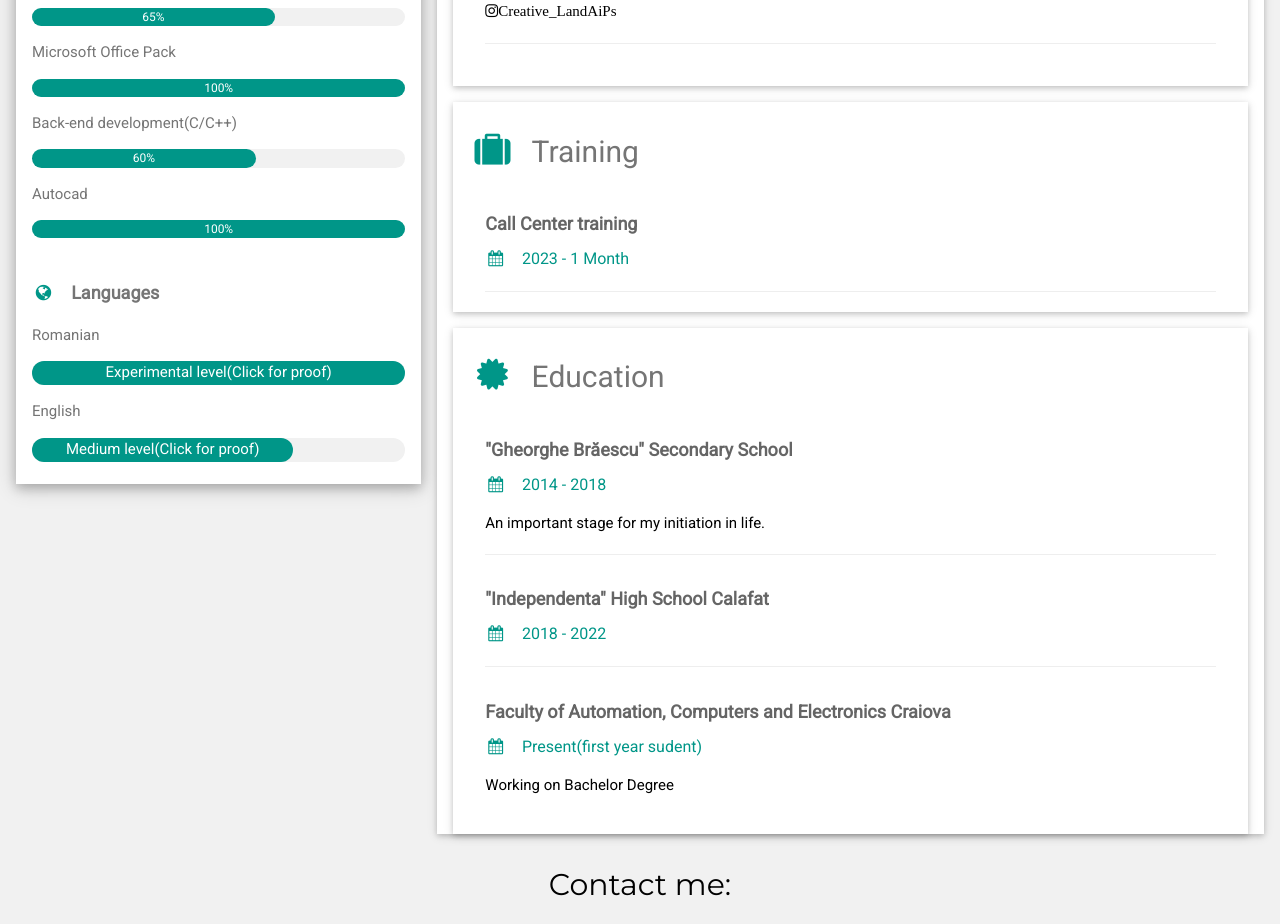
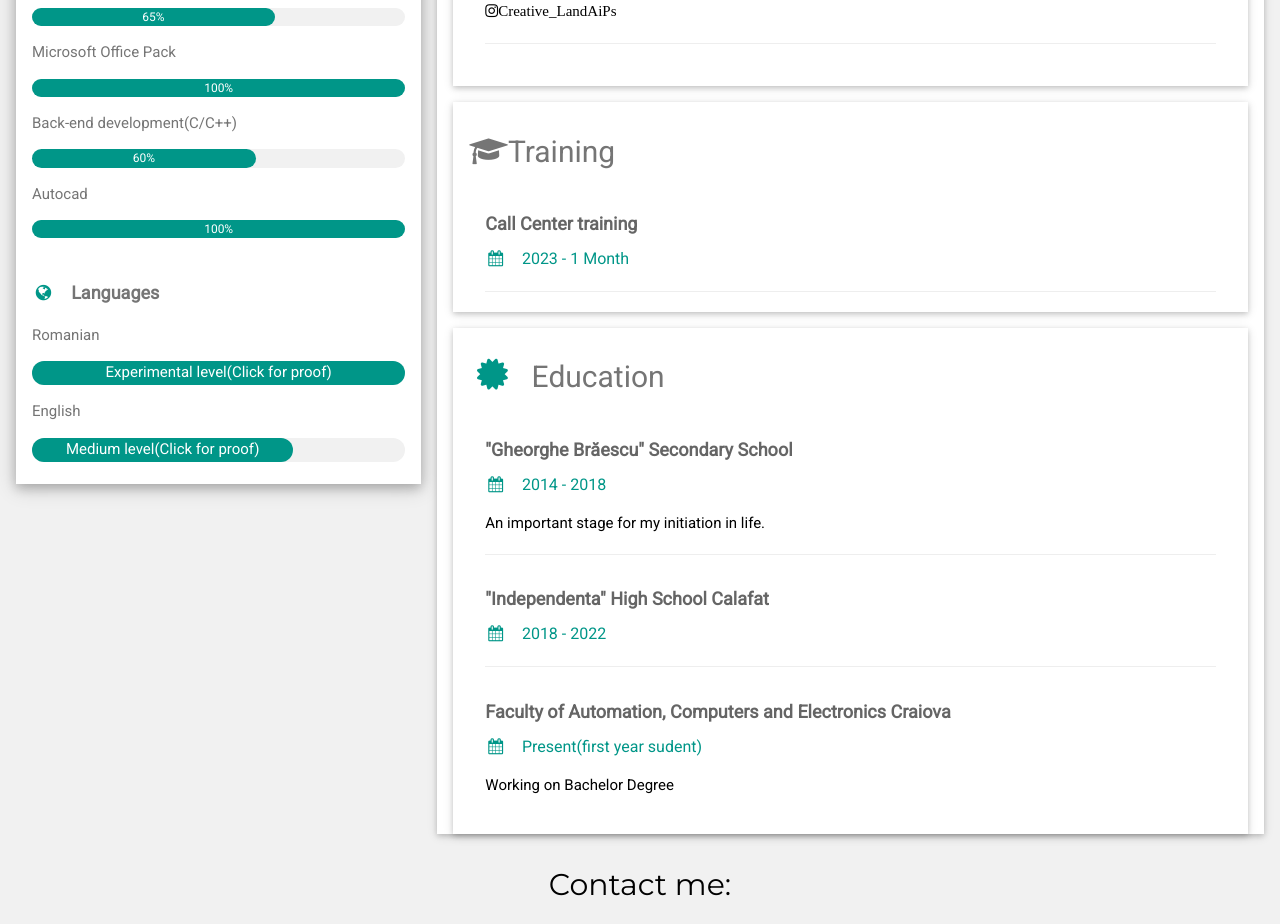
Before and after one commit to Cosmin-star/CHIRCA_COSMIN_CV, a plain HTML site: page index.html in a window 1280 px wide. Shown: the part 829-1753 px from the top of the page. Drawn offline with nearby package versions, Linux system fonts and the light colour scheme.

Commit message:
Update index.html

```diff
--- a/index.html
+++ b/index.html
@@ -146,7 +146,7 @@
           <!--Training-->
         </div>
         <div class="w3-container w3-card w3-white w3-margin-bottom">
-          <h2 class="w3-text-grey w3-padding-16"><i class="fa fa-suitcase fa-fw w3-margin-right w3-xxlarge w3-text-teal"></i>Training</h2>
+          <h2 class="w3-text-grey w3-padding-16"><i class="fa fa-graduation-cap" aria-hidden="true"></i>Training</h2>
           <div class="w3-container">
           </div>
         <div class="w3-container">
```
